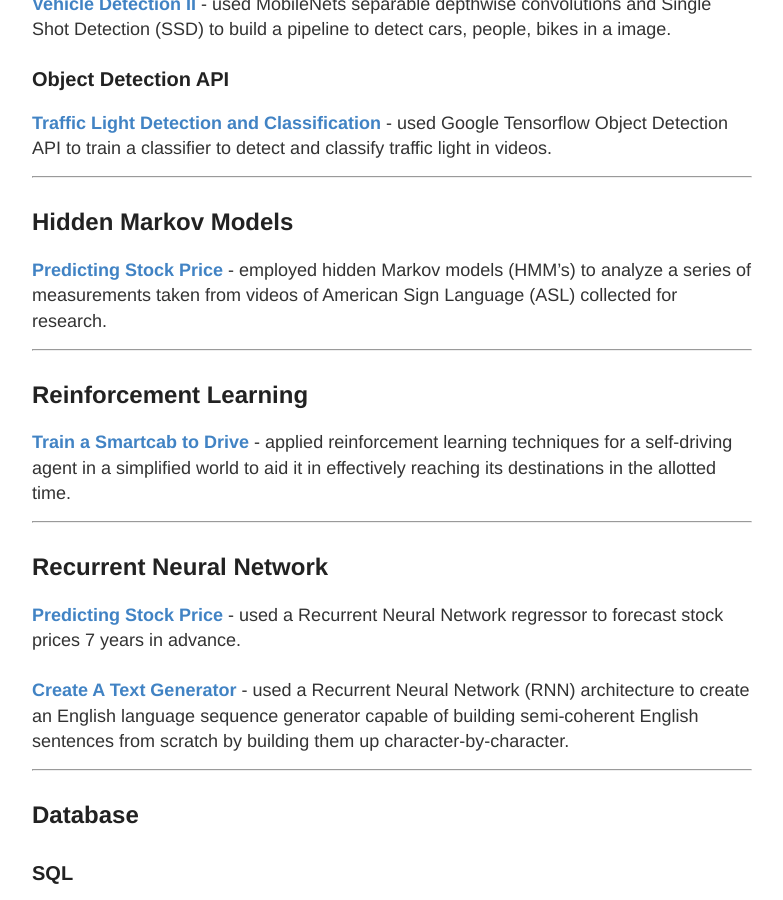
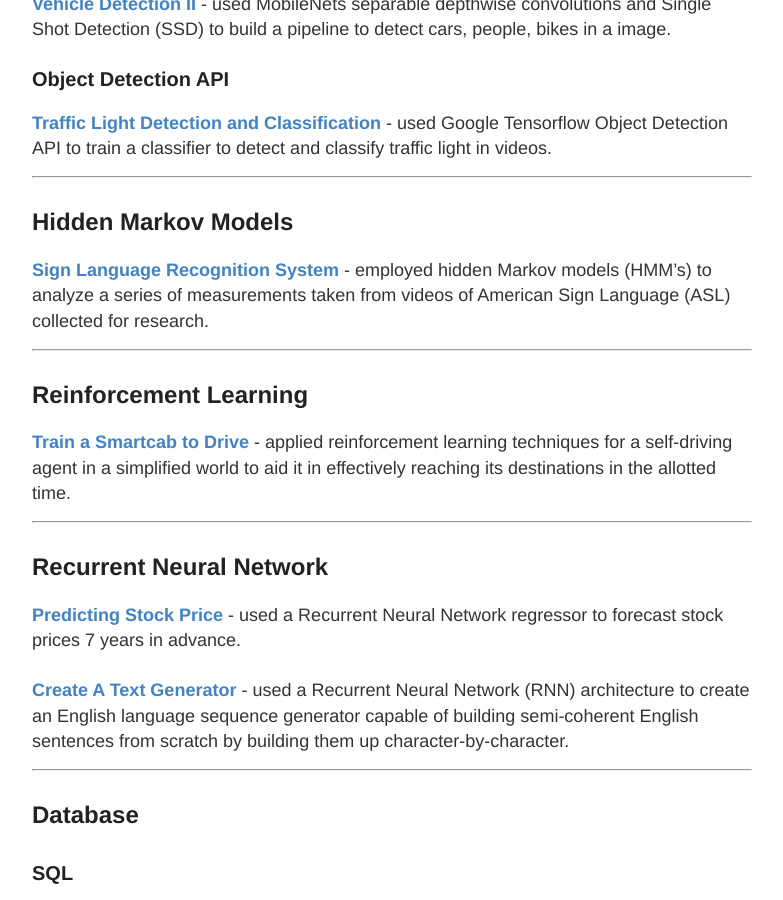
Before and after one commit to wzding/deprecated_wzding.github.io, a Jekyll site: the page built from project2.md, in a window 1280 px wide and 900 px high, scrolled down 2565 px. Shown: the whole window, without its empty margins (248-1031 px from the left). Built offline with Jekyll 4.4.1, drawn with Linux system fonts in a browser that asks for light colours.

Commit message:
fixed prj title

```diff
--- a/project2.md
+++ b/project2.md
@@ -59,7 +59,7 @@
 
 ----
 ## Hidden Markov Models
-<a href="https://wzding.github.io/wzding.github.io/projects/Sign-Language-Recognition-System.html" target="_blank">**Predicting Stock Price**</a> - employed hidden Markov models (HMM's) to analyze a series of measurements taken from videos of American Sign Language (ASL) collected for research.
+<a href="https://wzding.github.io/wzding.github.io/projects/Sign-Language-Recognition-System.html" target="_blank">**Sign Language Recognition System**</a> - employed hidden Markov models (HMM's) to analyze a series of measurements taken from videos of American Sign Language (ASL) collected for research.
 
 ----
 ## Reinforcement Learning
```
